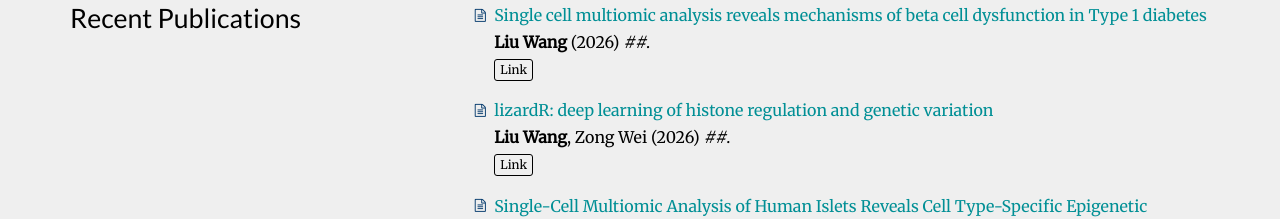
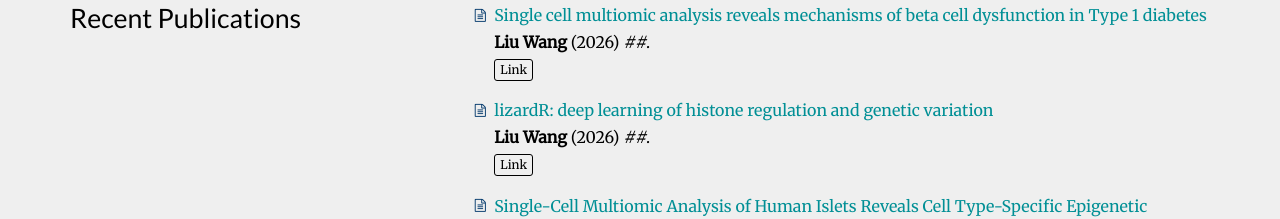
Before and after one commit to 256wangliu/256wangliu.github.io, a plain HTML site: page index.html in a window 1280 px wide. Shown: the part 1620-1839 px from the top of the page. Drawn offline with nearby package versions, Linux system fonts and the light colour scheme; some packages are replaced by stand-ins of ours; files whose address does not match are found by name.

Commit message:
Update index.html

```diff
--- a/index.html
+++ b/index.html
@@ -378,7 +378,7 @@ Dr. Wang's research integrates single-cell and spatial multiomics, computational
     lizardR: deep learning of histone regulation and genetic variation
     </div>
     <div >
-       <b>Liu Wang</b>, Zong Wei (2026) <i>##</i>.
+       <b>Liu Wang</b> (2026) <i>##</i>.
     </div>
   <p>
 <a class="btn btn-primary btn-outline btn-xs" href="https://github.com/256wangliu/lizardR" target="_blank">
```
